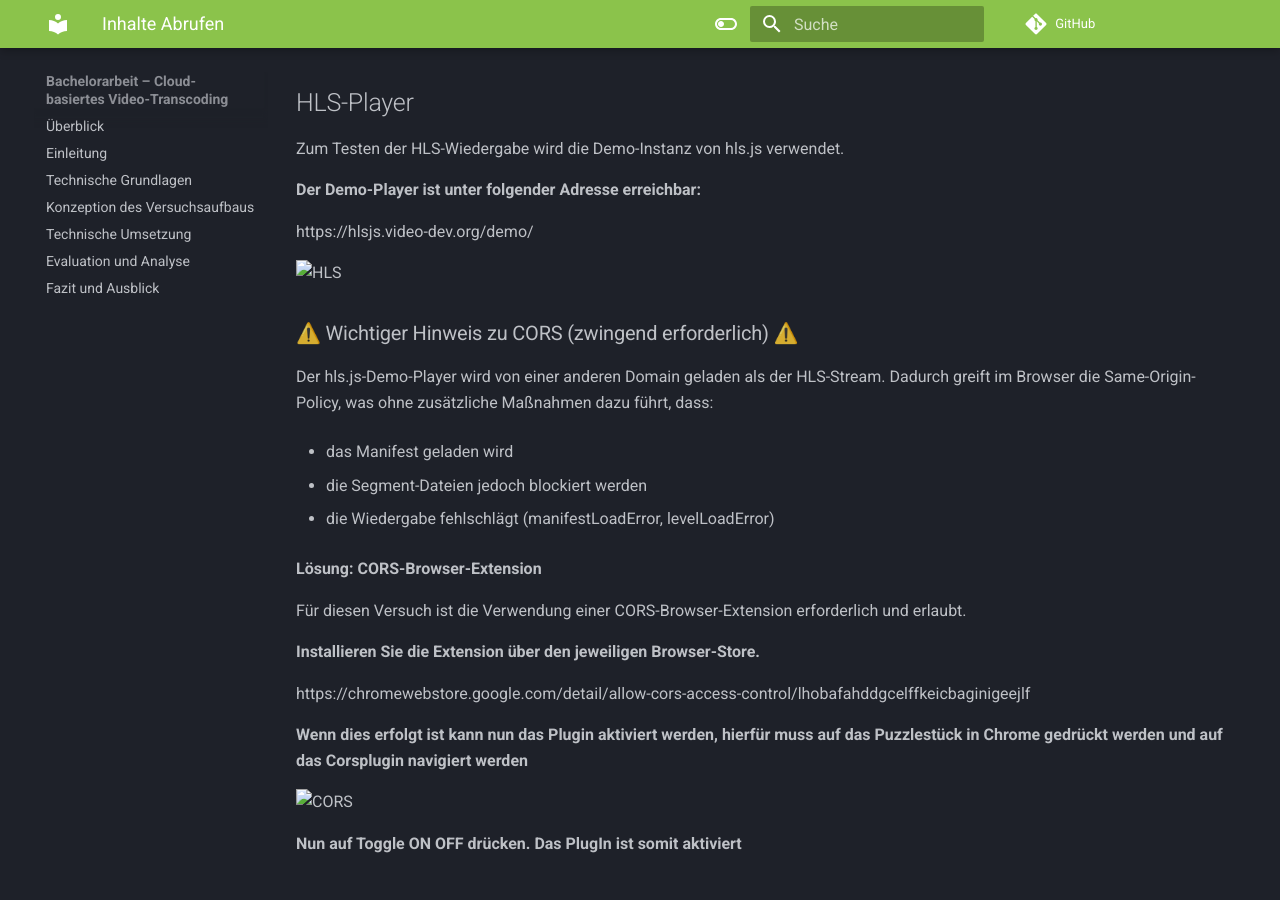
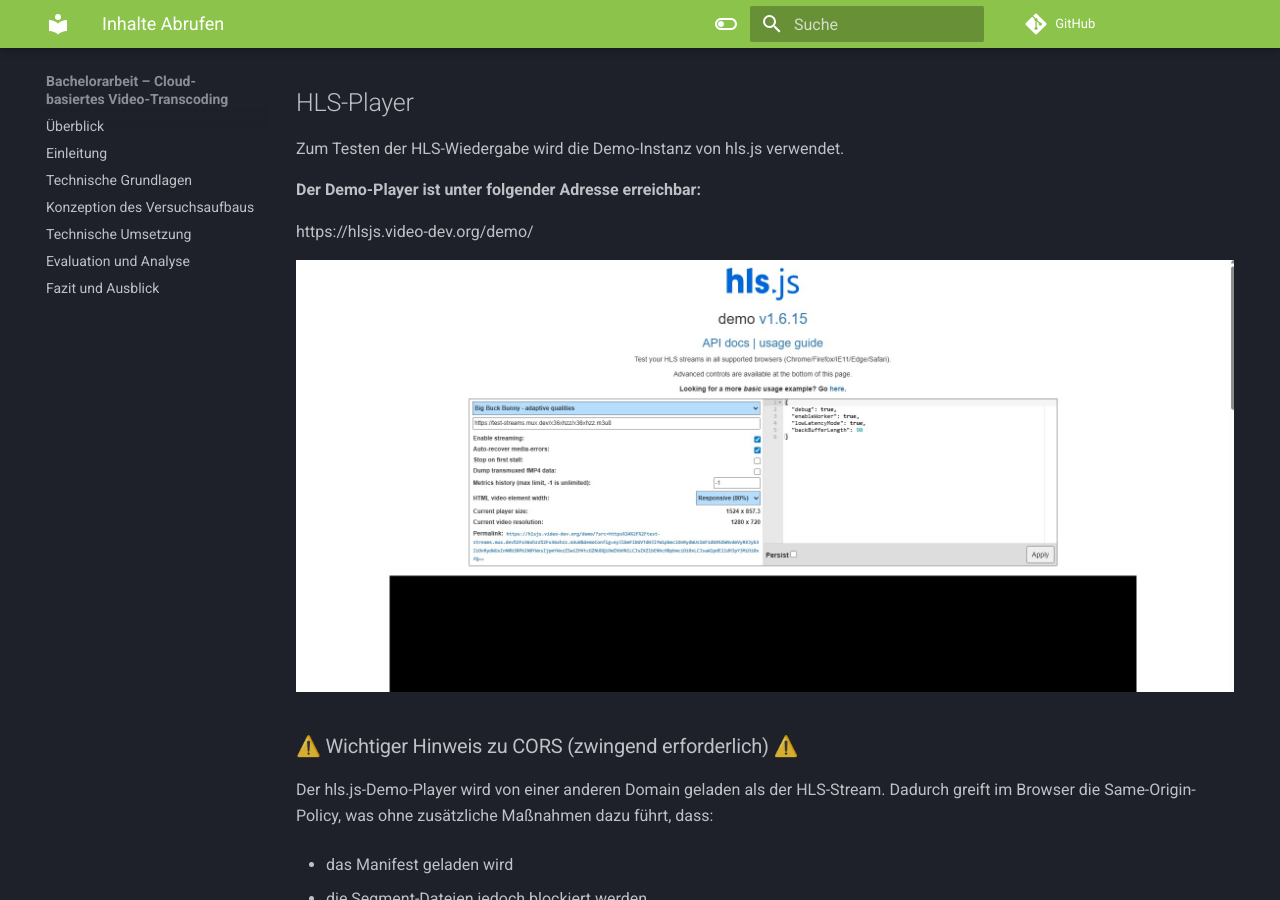
Before and after one commit to LimaLima2670/AWSPraktikumThesis, an MkDocs documentation site: the page built from docs/Versuch2/04-inhalte_abrufen.md, in a window 1280 px wide and 900 px high, scrolled down 327 px. Built offline with MkDocs 1.6.1 and Material for MkDocs 9.7.7, drawn with Linux system fonts in a browser that asks for light colours; comment, search, counter and statistics services are not loaded.

Commit message:
Update 04-inhalte_abrufen.md

```diff
--- a/docs/Versuch2/04-inhalte_abrufen.md
+++ b/docs/Versuch2/04-inhalte_abrufen.md
@@ -20,7 +20,7 @@ Zum Testen der HLS-Wiedergabe wird die Demo-Instanz von hls.js verwendet.
 https://hlsjs.video-dev.org/demo/
 
 
-![HLS](../../assets/Versuch2/hlsplayer.jpg)
+![HLS](../assets/hlsplayer.jpg)
 
 
 
@@ -45,7 +45,7 @@ https://chromewebstore.google.com/detail/allow-cors-access-control/lhobafahddgce
 
 **Wenn dies erfolgt ist kann nun das Plugin aktiviert werden, hierfür muss auf das Puzzlestück in Chrome gedrückt werden und auf das Corsplugin navigiert werden**
 
-![CORS](../../assets/Versuch2/cors.jpg)
+![CORS](../assets/cors.jpg)
 
 **Nun auf Toggle ON OFF drücken. Das PlugIn ist somit aktiviert**
 
@@ -87,7 +87,7 @@ https://lelugoue.global.ssl.fastly.net/versuch2-hls-test/dolby_countdown.m3u8
  **Das Video sollte daraufhin automatisch angangen abzuspielen:**
 
 
- ![HLS-WORKS](../../assets/Versuch2/hlsworking.jpg)
+ ![HLS-WORKS](../assets/hlsworking.jpg)
 
 
 ### DNS-Auflösung (Fastly)
```
